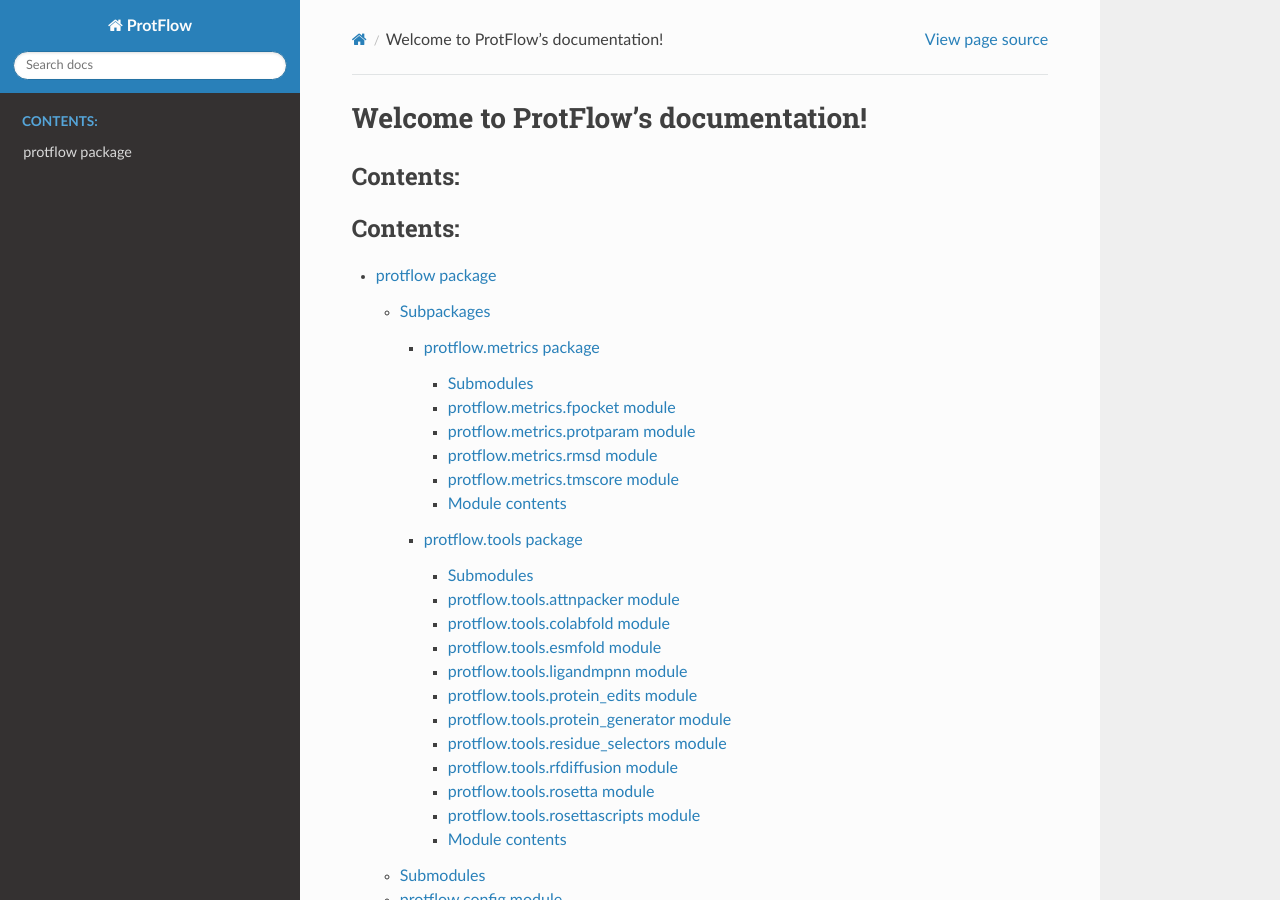
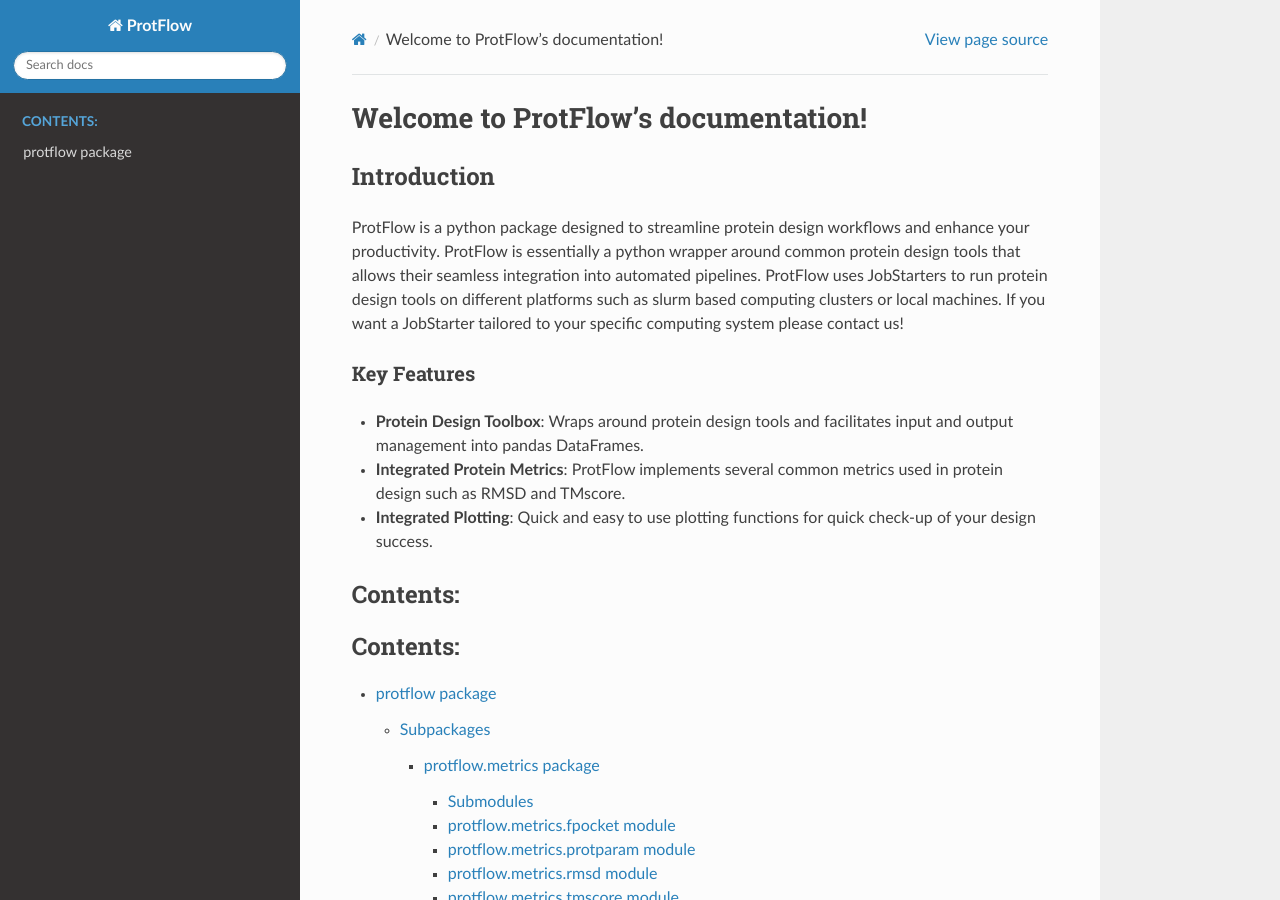
Before and after one commit to mabr3112/ProtFlow, a Sphinx documentation site: the page built from docs/source/index.rst, in a window 1280 px wide and 900 px high. Built offline with Sphinx 7.4.7 and the Read the Docs theme 2.0.0, drawn with Linux system fonts in a browser that asks for light colours; pages that are not in the unit, such as notebooks, are missing from menus.

Commit message:
updated index.rst file with an introduction

```diff
--- a/docs/source/index.rst
+++ b/docs/source/index.rst
@@ -5,6 +5,18 @@
 
 Welcome to ProtFlow's documentation!
 ====================================
+
+Introduction
+------------
+
+ProtFlow is a python package designed to streamline protein design workflows and enhance your productivity. ProtFlow is essentially a python wrapper around common protein design tools that allows their seamless integration into automated pipelines. ProtFlow uses JobStarters to run protein design tools on different platforms such as slurm based computing clusters or local machines. If you want a JobStarter tailored to your specific computing system please contact us!
+
+Key Features
+^^^^^^^^^^^^
+
+- **Protein Design Toolbox**: Wraps around protein design tools and facilitates input and output management into pandas DataFrames.
+- **Integrated Protein Metrics**: ProtFlow implements several common metrics used in protein design such as RMSD and TMscore.
+- **Integrated Plotting**: Quick and easy to use plotting functions for quick check-up of your design success.
 
 Contents:
 ---------
```
